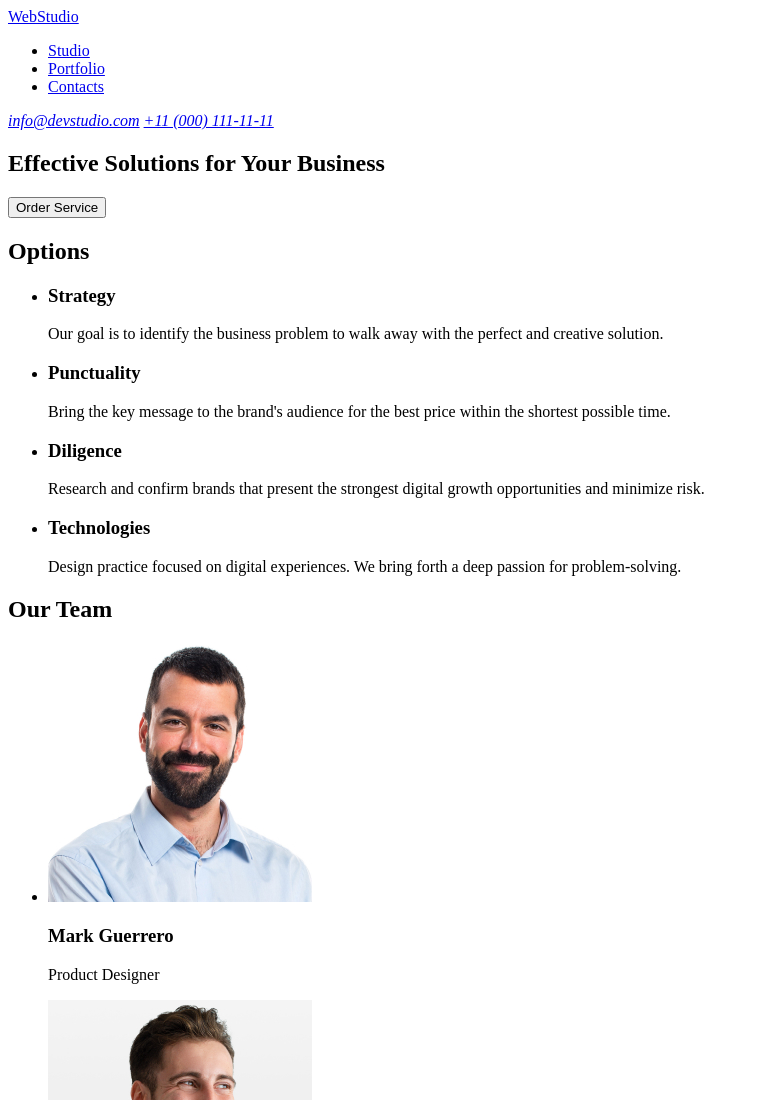
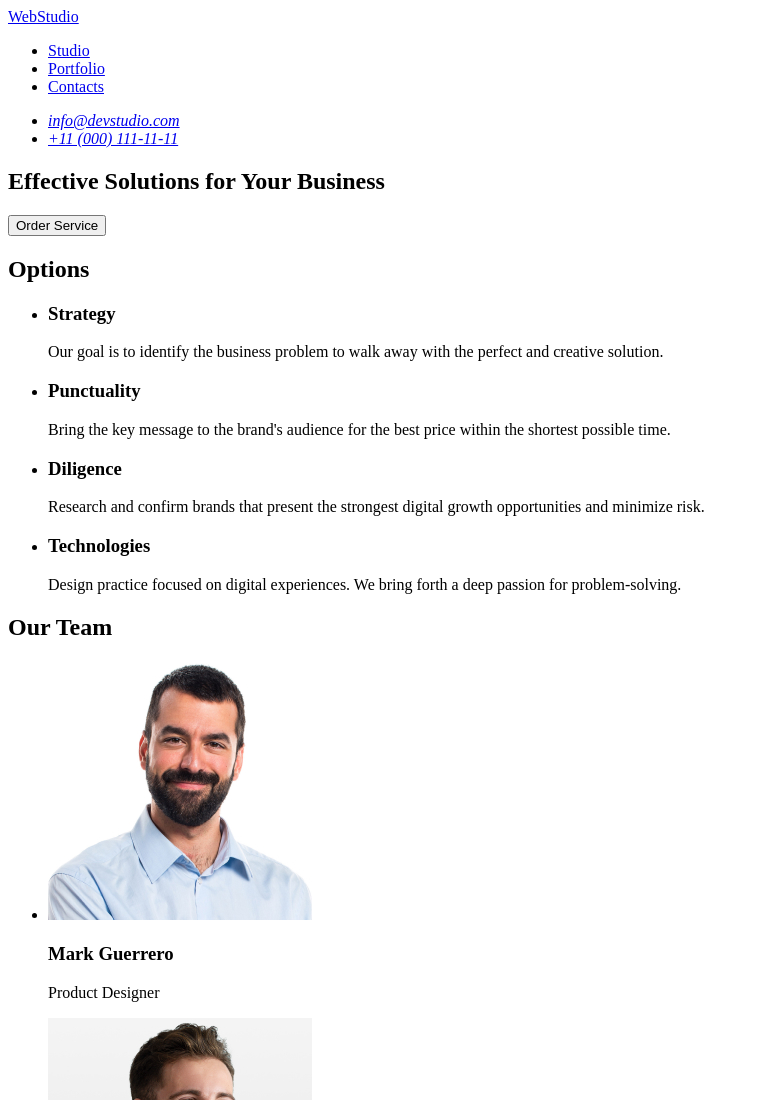
Before and after one commit to fedichkin/goit-markup-hw-01, a plain HTML site: page index.html in a window 1280 px wide. Shown: the top 1100 px of the page, without its empty margins (0-759 px from the left). Drawn offline with Linux system fonts and the light colour scheme.

Commit message:
fix errors

```diff
--- a/index.html
+++ b/index.html
@@ -7,9 +7,9 @@
     </head>
     <body>
         <header>
-            <a href="./index.html">WebStudio</a>
+            <nav>
+                <a href="./index.html">WebStudio</a>
 
-            <nav>
                 <ul>
                     <li>
                         <a href="#">Studio</a>
@@ -24,8 +24,16 @@
             </nav>
 
             <address>
-                <a href="mailto:info@devstudio.com">info@devstudio.com</a>
-                <a href="tel:+110001111111">+11 (000) 111-11-11</a>
+                <ul>
+                    <li>
+                        <a href="mailto:info@devstudio.com">
+                            info@devstudio.com
+                        </a>
+                    </li>
+                    <li>
+                        <a href="tel:+110001111111">+11 (000) 111-11-11</a>
+                    </li>
+                </ul>
             </address>
         </header>
         <main>
```
